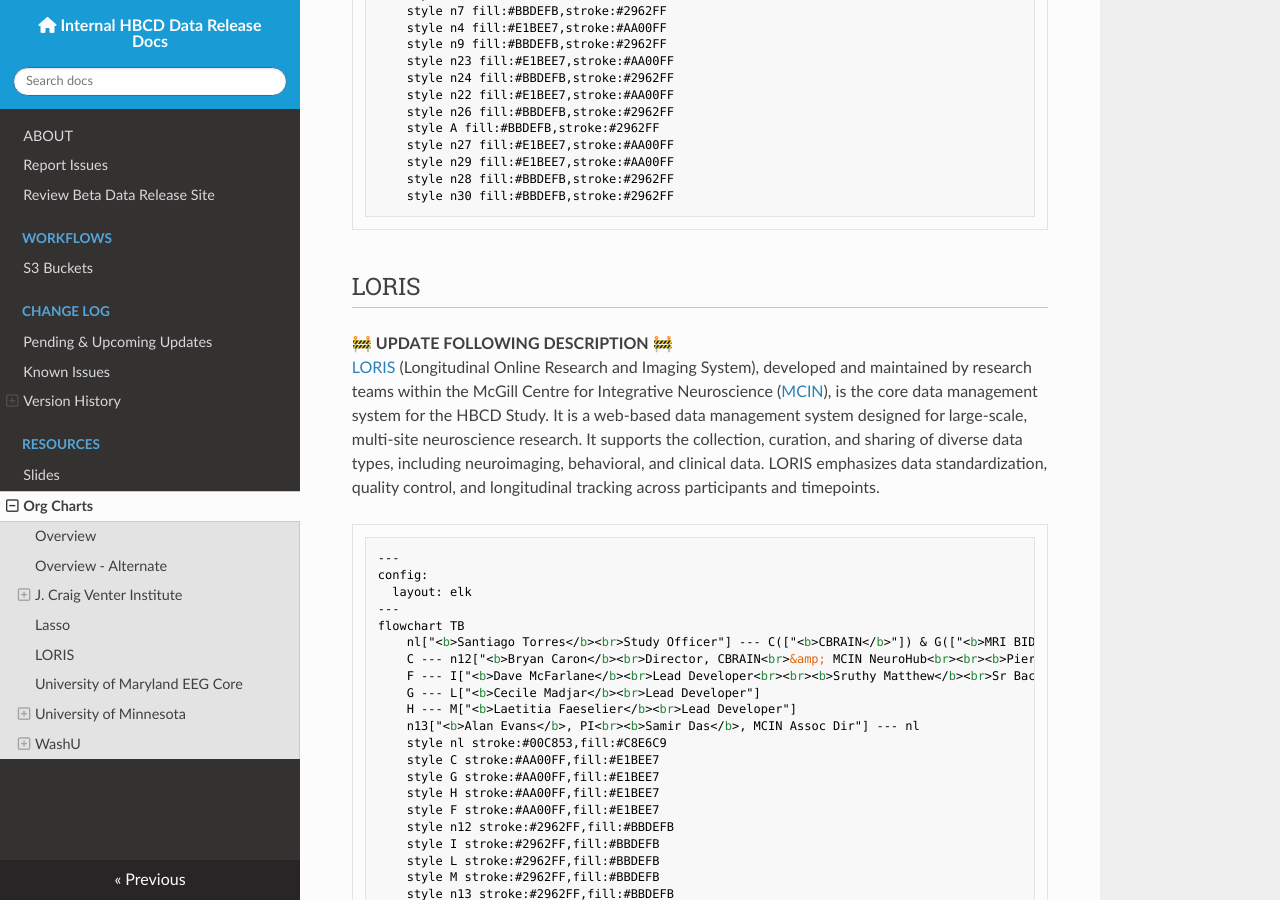
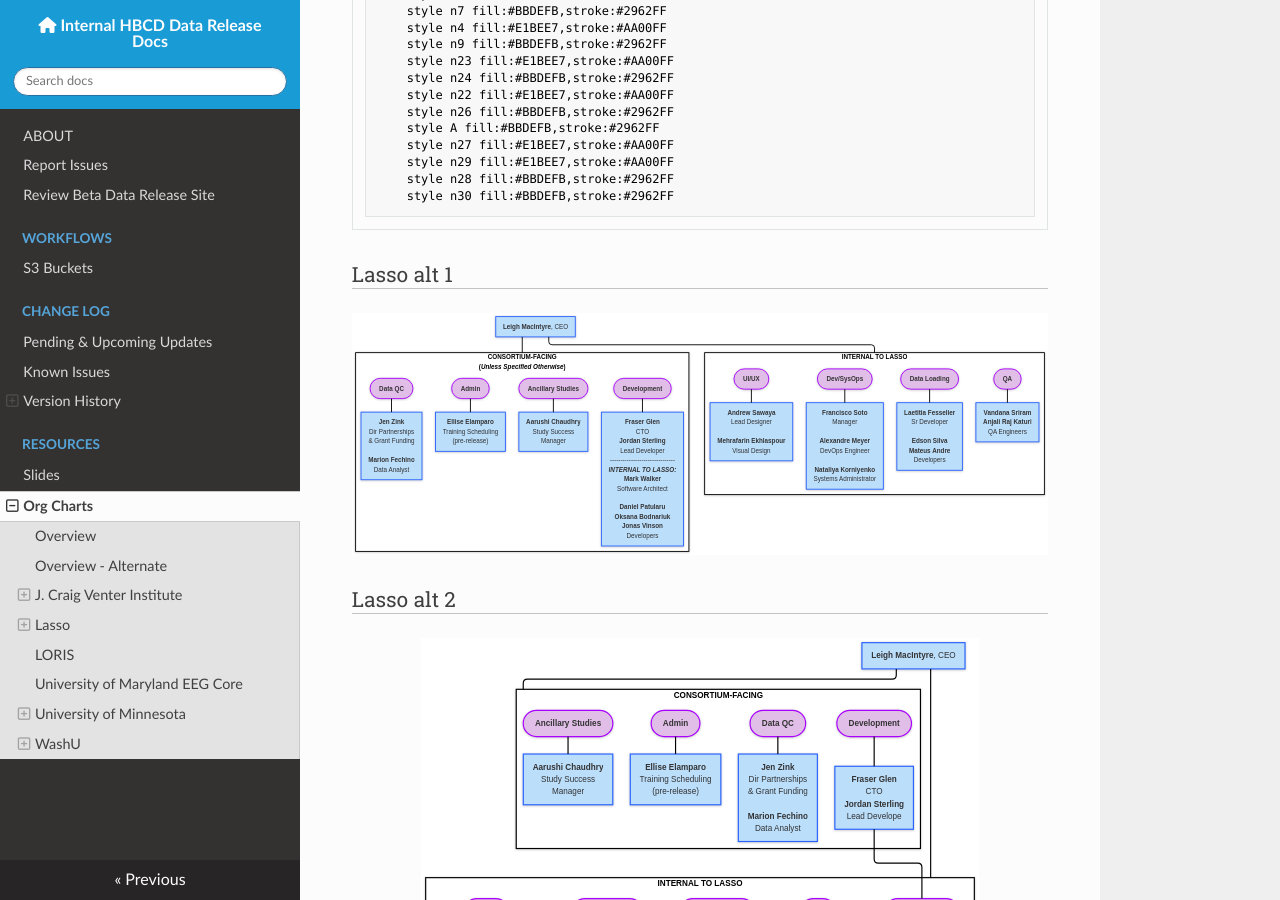
Before and after one commit to DCAN-Labs/hbcd-docs-internal, an MkDocs documentation site: the page built from docs/orgcharts.md, in a window 1280 px wide and 900 px high, scrolled down 4707 px. Built offline with MkDocs 1.6.1, drawn with Linux system fonts in a browser that asks for light colours; nearby versions of some CDN libraries.

Commit message:
add lasso alts to main page

````diff
--- a/docs/orgcharts.md
+++ b/docs/orgcharts.md
@@ -221,6 +221,13 @@
     style n28 fill:#BBDEFB,stroke:#2962FF
     style n30 fill:#BBDEFB,stroke:#2962FF
 ```
+### Lasso alt 1
+![](lasso.svg)
+
+### Lasso alt 2
+<div style="text-align: center;">
+  <img src="../lasso2.svg" alt="Lasso" width="80%" />
+</div>
 
 ## LORIS
 🚧 **UPDATE FOLLOWING DESCRIPTION** 🚧
````
